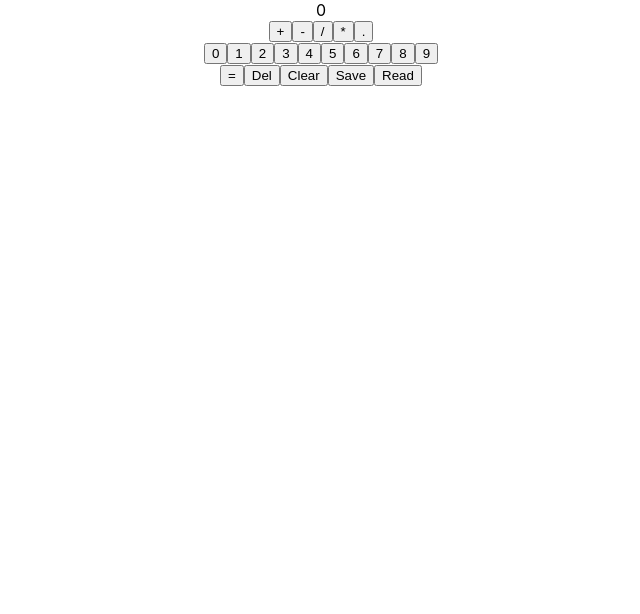
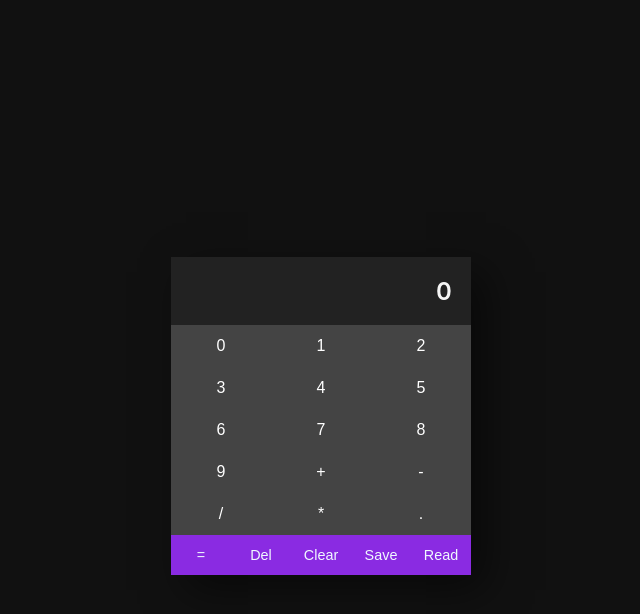
Before and after one commit to SticketInya/calc-frontend, a React (Create React App) app: page / in a window 1280 px wide. Shown: the top 614 px of the page, without its empty margins (319-959 px from the left). Built offline with nearby package versions, Linux system fonts and the light colour scheme.

Commit message:
style(*): add styling

```diff
--- a/src/App.css
+++ b/src/App.css
@@ -1,5 +1,12 @@
 .App {
   text-align: center;
+  min-height: 100vh;
+  display: flex;
+  flex-direction: column;
+  align-items: center;
+  justify-content: center;
+  padding: 1rem;
+  background-color: #111;
 }
 
 .App-logo {
--- /dev/null
+++ b/src/components/Calculator/Calculator.module.css
@@ -0,0 +1,52 @@
+.root{
+    background-color: #222222;
+    width: 100%;
+    max-width: 300px;
+    box-shadow: 15px 15px 40px rgba(0, 0, 0, 0.5);
+}
+
+.display{
+    font-size: 1.5rem;
+    font-weight: 600;
+    text-align: end;
+    padding: 1.2rem;
+    color: whitesmoke;
+}
+
+.container{
+    display: grid;
+    grid-template-columns: repeat(3, 1fr);
+
+}
+
+.digit{
+    border: 0;
+    background-color: #444444;
+    color: white;
+    padding: 0.75rem;
+    font-size: 1rem;
+    font-weight: 500;
+}
+
+.digit:hover{
+    background-color: #333333;
+}
+
+.funcBtns{
+    display: grid;
+    grid-template-columns: repeat(5, 1fr);
+}
+
+.funcBtns>button{
+    font-size: 0.9rem;
+    font-weight: 500;
+    padding: 0.75rem;
+
+    border: 0;
+    background-color: blueviolet;
+    color: aliceblue;
+}
+
+.funcBtns>button:hover{
+    background-color: purple;
+}
--- a/src/components/Calculator/Calculator.tsx
+++ b/src/components/Calculator/Calculator.tsx
@@ -1,6 +1,8 @@
 import axios from 'axios';
 import { useState } from 'react';
 import { operators } from '../../constants/operators';
+
+import styles from './Calculator.module.css';
 
 export default function Calculator() {
     const [numbers, setNumbers] = useState('');
@@ -8,7 +10,11 @@ export default function Calculator() {
 
     const digitBtns = Array.from({ length: 10 }).map((_, i) => {
         return (
-            <button key={i} onClick={() => addDigit(i)}>
+            <button
+                className={styles.digit}
+                key={i}
+                onClick={() => addDigit(i)}
+            >
                 {i}
             </button>
         );
@@ -81,11 +87,15 @@ export default function Calculator() {
     };
 
     return (
-        <div className='Calculator'>
-            <div className='Display'>{numbers === '' ? '0' : numbers}</div>
-            <div className='Operators'>
+        <div className={styles.root}>
+            <div className={styles.display}>
+                {numbers === '' ? '0' : numbers}
+            </div>
+            <div className={styles.container}>
+                {digitBtns}
                 {operators.map((operator) => (
                     <button
+                        className={styles.digit}
                         key={operator}
                         onClick={() => addOperator(operator)}
                     >
@@ -93,8 +103,7 @@ export default function Calculator() {
                     </button>
                 ))}
             </div>
-            <div className='Digits'>{digitBtns}</div>
-            <div className='FunctionalBtns'>
+            <div className={styles.funcBtns}>
                 <button onClick={evalNumbers}>=</button>
                 <button onClick={deleteLastDigit}>Del</button>
                 <button onClick={clearNumbers}>Clear</button>
```
